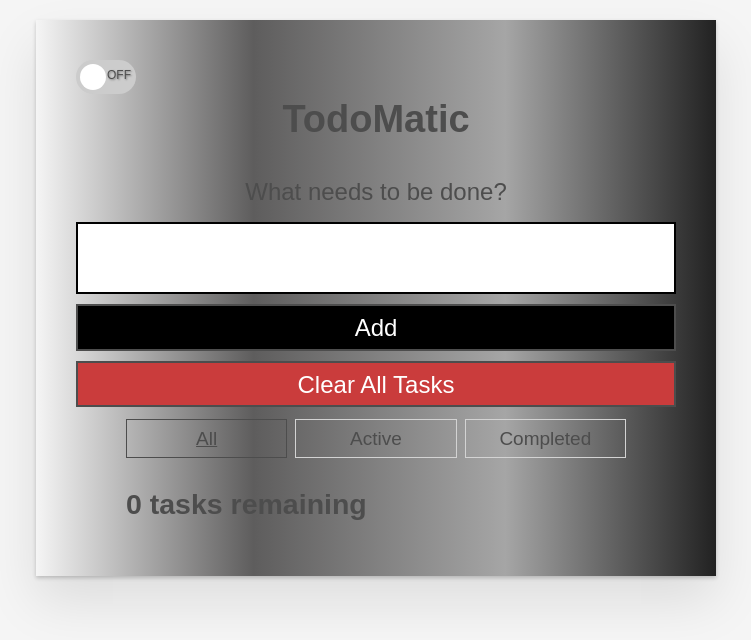
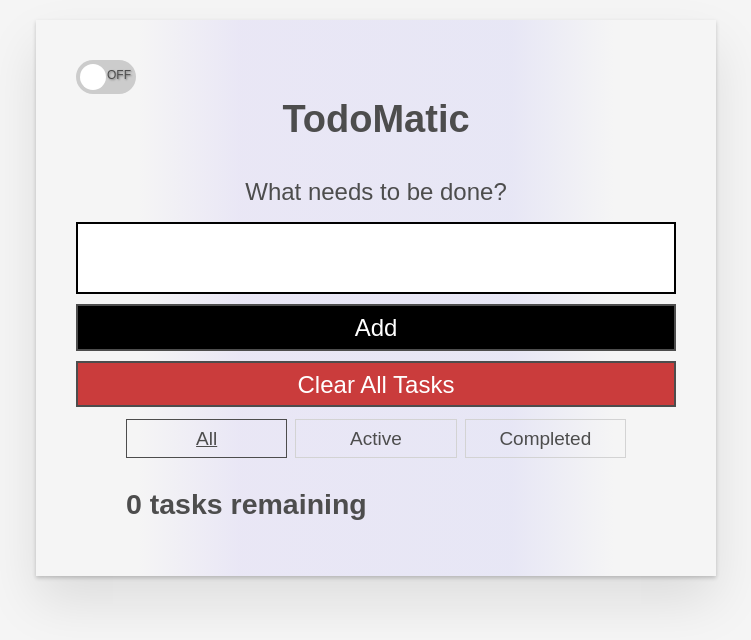
Before and after one commit to LuSilvaDeveloper/TodoMatic, a React (Create React App) app: page / in a window 1280 px wide. Shown: the top 640 px of the page, without its empty margins (264-1015 px from the left). Built offline with nearby package versions, Linux system fonts and the light colour scheme.

Commit message:
Gradient Background Color

```diff
--- a/src/index.css
+++ b/src/index.css
@@ -162,8 +162,8 @@ body {
 }
 
 .todoapp {
-  background: rgb(231,226,226);
-  background: linear-gradient(90deg, rgba(231,226,226,0) 0%, rgba(94,93,93,1) 32%, rgba(108,108,108,0.578890931372549) 69%, rgba(0,0,0,0.8646052170868348) 100%);
+  background: rgb(255,255,255);
+  background: linear-gradient(90deg, rgba(255,255,255,0) 15%, rgba(168,151,247,0.15312062324929976) 30%, rgba(176,173,246,0.20073967086834732) 70%, rgba(255,255,255,0) 85%);
   margin: 2rem 0 4rem 0;
   padding: 1rem;
   position: relative;
```
